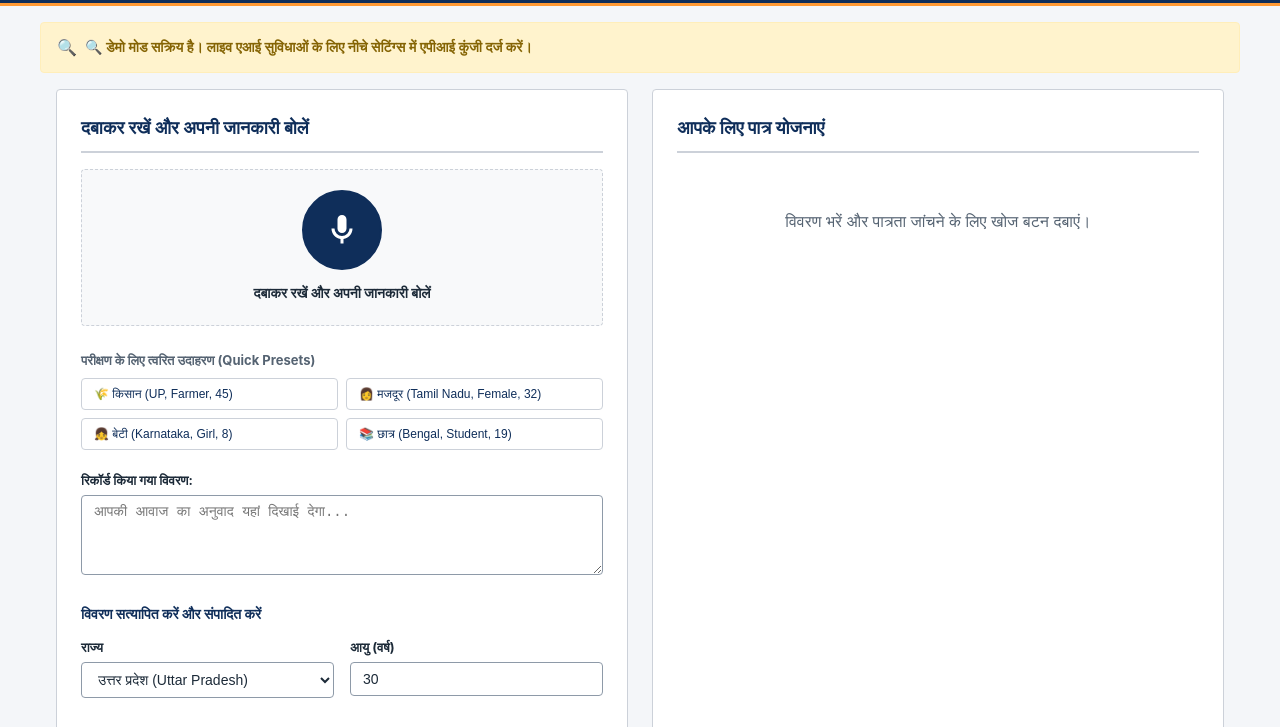
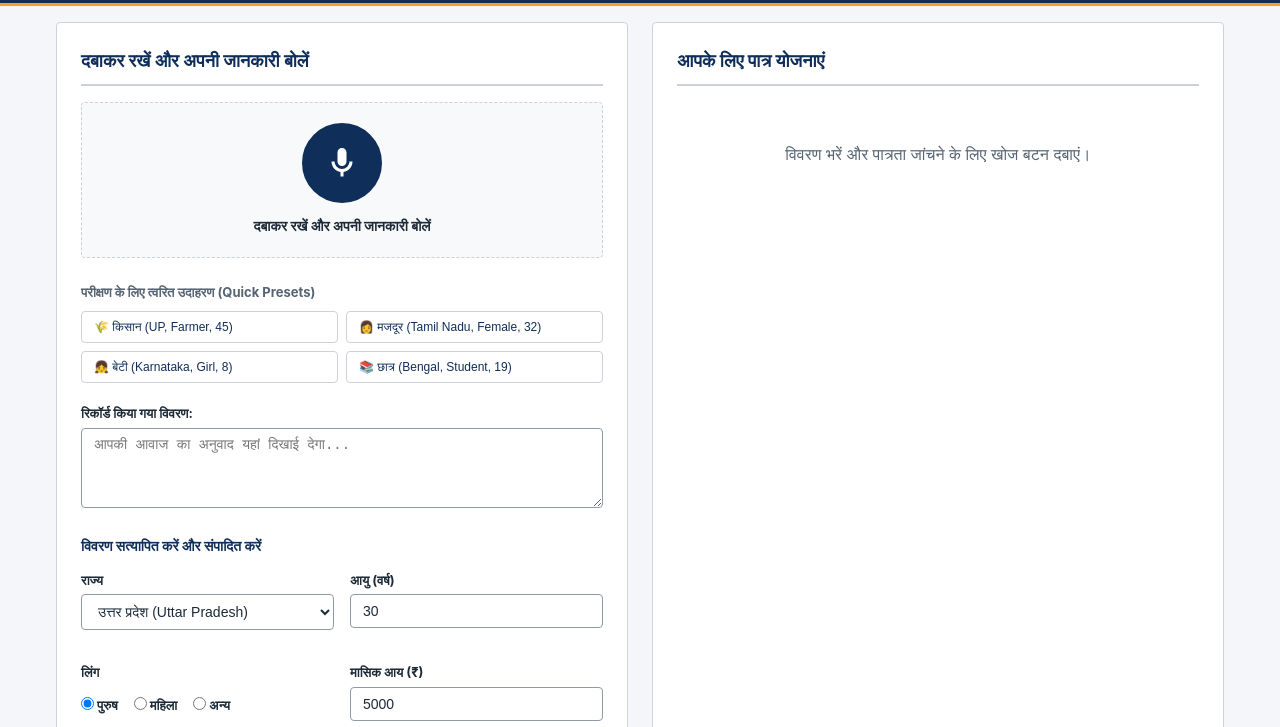
Before and after one commit to anniecoder212/adhikaar, a website: page haqq.html in a window 1280 px wide. Shown: the part 120-847 px from the top of the page. Drawn offline with Linux system fonts and the light colour scheme.

Commit message:
Remove top mode status banner and update Claude model to claude-sonnet-4-6

```diff
--- a/api/chat.js
+++ b/api/chat.js
@@ -32,7 +32,7 @@ How to Apply: [How to register/apply]
 
 Do not write anything else. Keep it warm, simple, and respond ONLY in the same language as the user spoke (Language code: ${langCode}). Remember, respond in maximum 4 sentences per scheme.`;
 
-    const modelName = process.env.ANTHROPIC_MODEL || 'claude-3-5-sonnet-20241022';
+    const modelName = process.env.ANTHROPIC_MODEL || 'claude-sonnet-4-6';
 
     try {
         const response = await fetch('https://api.anthropic.com/v1/messages', {
--- a/haqq.html
+++ b/haqq.html
@@ -568,11 +568,7 @@
         </div>
     </header>
 
-    <!-- Demo Banner -->
-    <div id="mode-banner" class="banner banner-demo">
-        <span style="font-size: 16px;">🔍</span>
-        <span id="ui-mode-text">डेमो मोड सक्रिय है। लाइव एआई सुविधाओं के लिए नीचे सेटिंग्स में एपीआई कुंजी दर्ज करें।</span>
-    </div>
+
 
     <!-- Main Content Area -->
     <main class="main-container">
@@ -1320,17 +1316,7 @@
 
         // Update mode banner at top
         function updateBanner() {
-            const banner = document.getElementById('mode-banner');
-            const bannerText = document.getElementById('ui-mode-text');
-            const strings = locales[currentLang];
-
-            if (appSettings.simMode || !appSettings.sarvamKey || !appSettings.anthropicKey) {
-                banner.className = "banner banner-demo";
-                bannerText.innerText = strings.demoBanner;
-            } else {
-                banner.className = "banner banner-live";
-                bannerText.innerText = strings.liveBanner;
-            }
+            // Banner removed per user request
         }
 
         // Toggle Simulation Mode checkbox
```
Also changed, not shown: public/index.html (+2 -16 lines), vercel.json (added).
